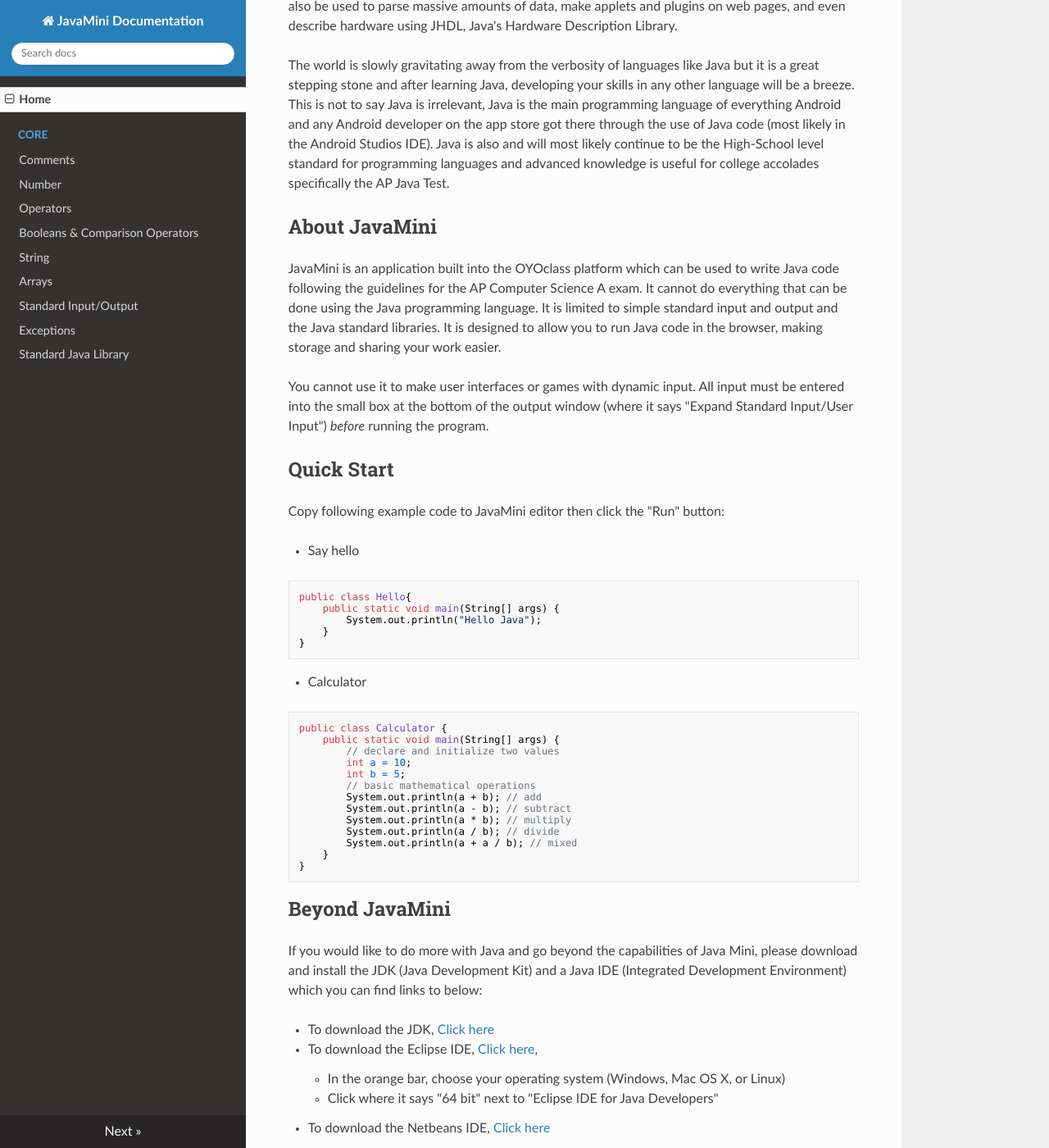
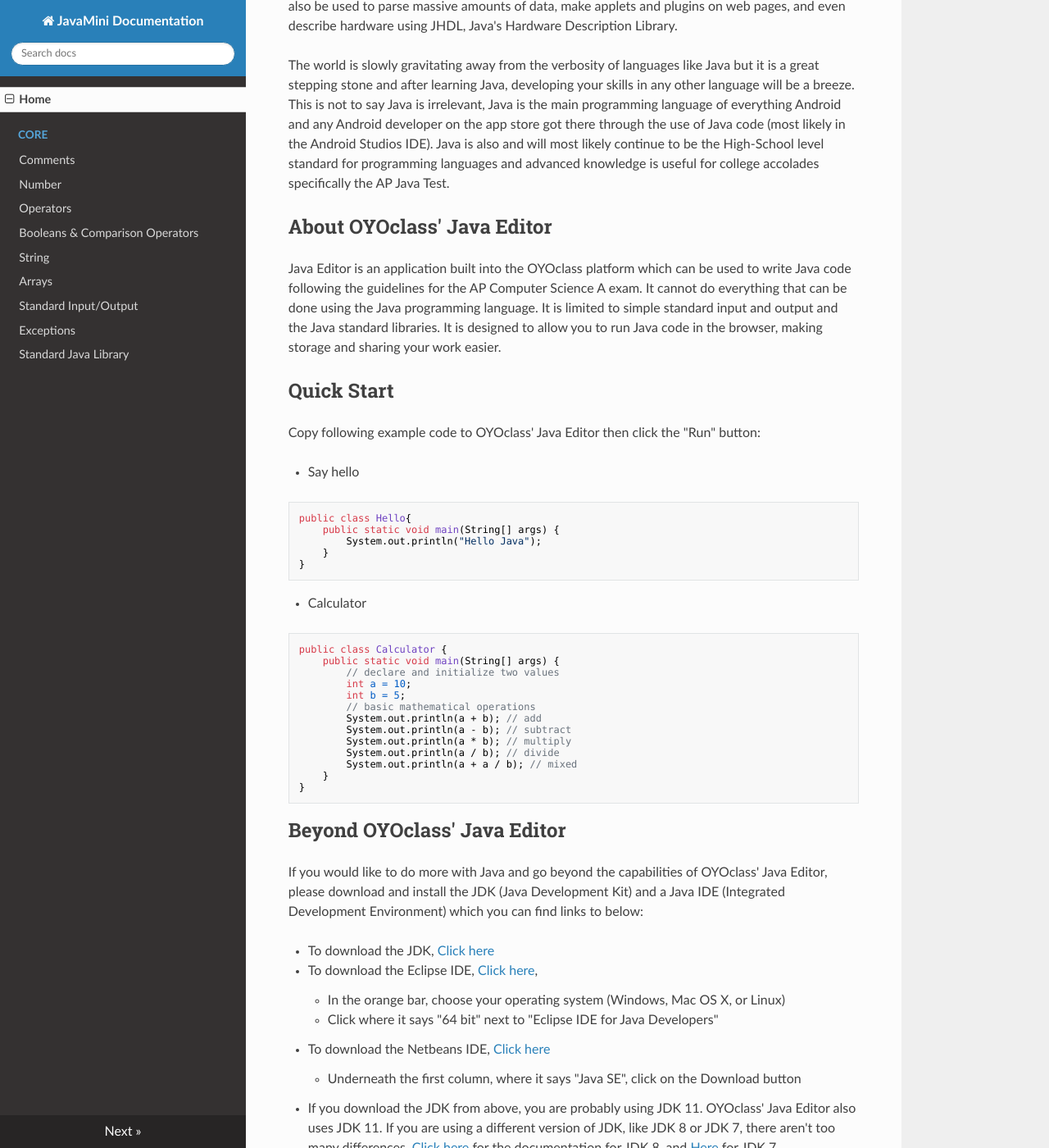
Before and after one commit to bofeng/javamini-doc, an MkDocs documentation site: the page built from doc/index.md, in a window 1280 px wide and 1400 px high, scrolled down 471 px. Shown: the whole window at 82% size. Built offline with MkDocs 1.6.1, drawn with Linux system fonts in a browser that asks for light colours; nearby versions of some CDN libraries; old or Windows-style settings are respelled for this version of MkDocs; some of the changed text lies outside the part shown.

Commit message:
change JavaMini to Java Editor

````diff
--- a/doc/index.md
+++ b/doc/index.md
@@ -6,15 +6,13 @@
 
 The world is slowly gravitating away from the verbosity of languages like Java but it is a great stepping stone and after learning Java, developing your skills in any other language will be a breeze. This is not to say Java is irrelevant, Java is the main programming language of everything Android and any Android developer on the app store got there through the use of Java code (most likely in the Android Studios IDE). Java is also and will most likely continue to be the High-School level standard for programming languages and advanced knowledge is useful for college accolades specifically the AP Java Test.
 
-## About JavaMini
+## About OYOclass' Java Editor
 
-JavaMini is an application built into the OYOclass platform which can be used to write Java code following the guidelines for the AP Computer Science A exam. It cannot do everything that can be done using the Java programming language. It is limited to simple standard input and output and the Java standard libraries. It is designed to allow you to run Java code in the browser, making storage and sharing your work easier.
-
-You cannot use it to make user interfaces or games with dynamic input. All input must be entered into the small box at the bottom of the output window (where it says "Expand Standard Input/User Input") *before* running the program.
+Java Editor is an application built into the OYOclass platform which can be used to write Java code following the guidelines for the AP Computer Science A exam. It cannot do everything that can be done using the Java programming language. It is limited to simple standard input and output and the Java standard libraries. It is designed to allow you to run Java code in the browser, making storage and sharing your work easier.
 
 ## Quick Start
 
-Copy following example code to JavaMini editor then click the "Run" button:
+Copy following example code to OYOclass' Java Editor then click the "Run" button:
 
 * Say hello
 
@@ -44,9 +42,9 @@
 }
 ```
 
-## Beyond JavaMini
+## Beyond OYOclass' Java Editor
 
-If you would like to do more with Java and go beyond the capabilities of Java Mini, please download and install the JDK (Java Development Kit) and a Java IDE (Integrated Development Environment) which you can find links to below:
+If you would like to do more with Java and go beyond the capabilities of OYOclass' Java Editor, please download and install the JDK (Java Development Kit) and a Java IDE (Integrated Development Environment) which you can find links to below:
 
 * To download the JDK, [Click here](http://www.oracle.com/technetwork/java/javase/downloads/index.html)
 * To download the Eclipse IDE, [Click here](http://www.eclipse.org/downloads/eclipse-packages/),
@@ -54,4 +52,4 @@
     * Click where it says "64 bit" next to "Eclipse IDE for Java Developers"
 * To download the Netbeans IDE, [Click here](https://netbeans.org/downloads/)
     * Underneath the first column, where it says "Java SE", click on the Download button
-* If you download the JDK from above, you are probably using JDK 8. Java Mini uses JDK 7. There aren't too many differences. [Click here](https://docs.oracle.com/javase/7/docs/api/) for the documentation for Java 7.
+* If you download the JDK from above, you are probably using JDK 11. OYOclass' Java Editor also uses JDK 11. If you are using a different version of JDK, like JDK 8 or JDK 7, there aren't too many differences. [Click here](https://docs.oracle.com/javase/8/docs/api/) for the documentation for JDK 8, and [Here](https://docs.oracle.com/javase/7/docs/api/) for JDK 7.
````
